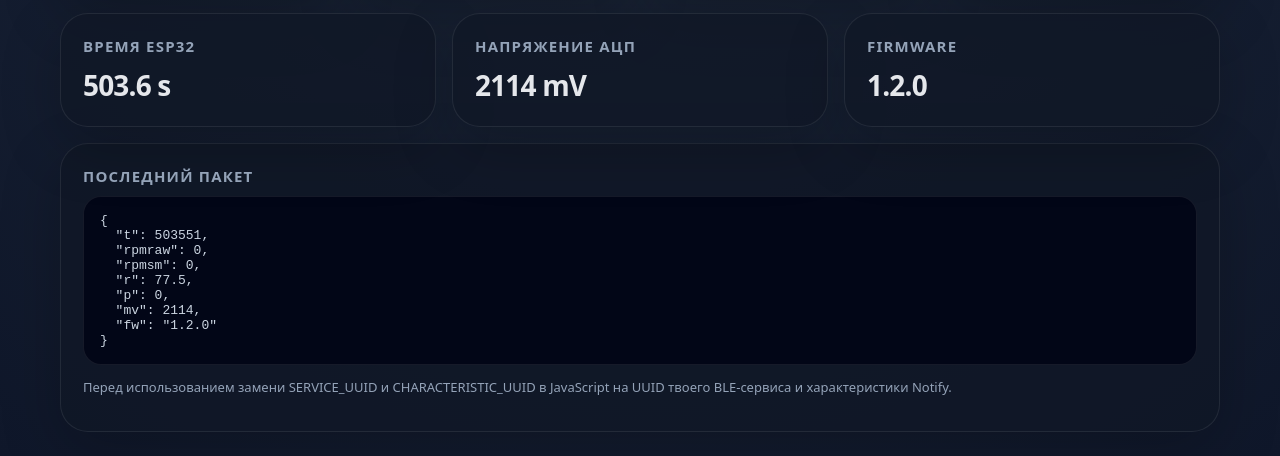
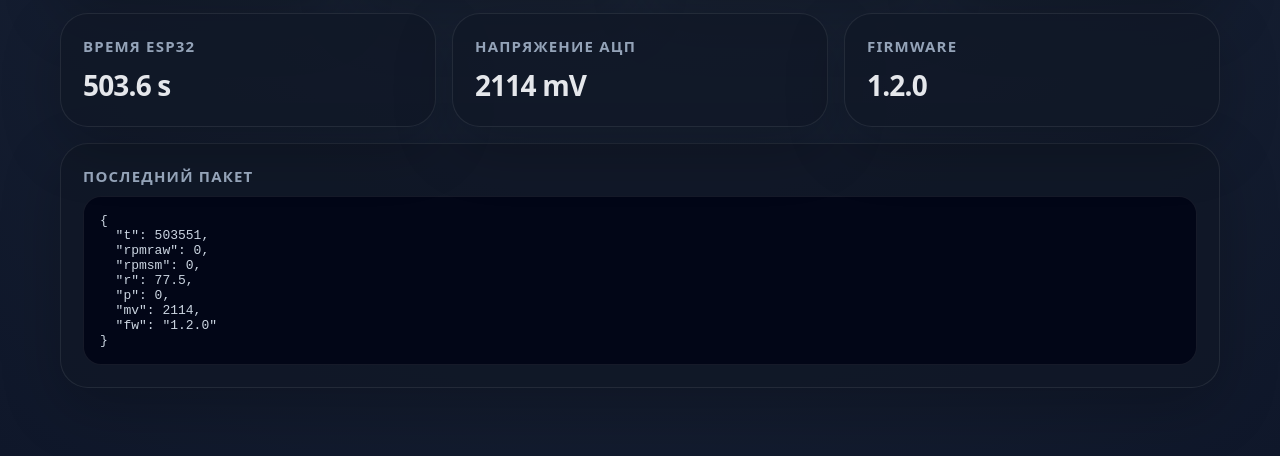
Before and after one commit to artallo/bike_panel, a plain HTML site: page index.html in a window 1280 px wide. Shown: the part 344-800 px from the top of the page. Drawn offline with Linux system fonts and the light colour scheme.

Commit message:
Remove instructions for UUID replacement in index.html

```diff
--- a/index.html
+++ b/index.html
@@ -287,9 +287,6 @@
         <div class="label">Последний пакет</div>
         <pre id="rawData">Пока данных нет</pre>
         <div id="errorBox" class="error"></div>
-        <p class="small">
-          Перед использованием замени SERVICE_UUID и CHARACTERISTIC_UUID в JavaScript на UUID твоего BLE-сервиса и характеристики Notify.
-        </p>
       </div>
     </section>
   </main>
```
